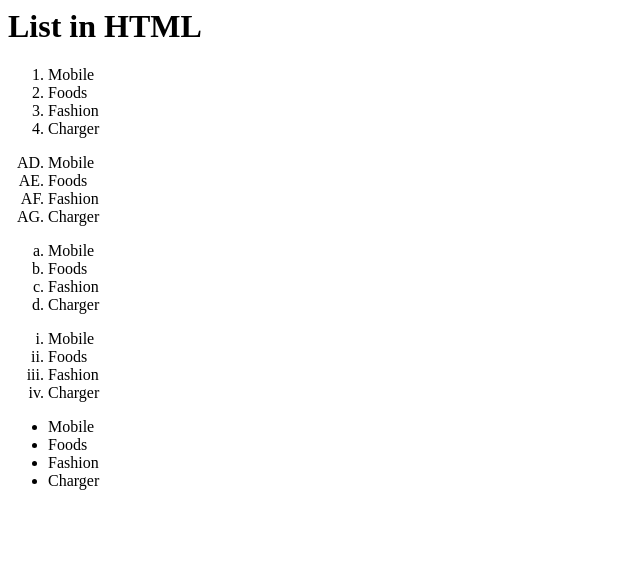
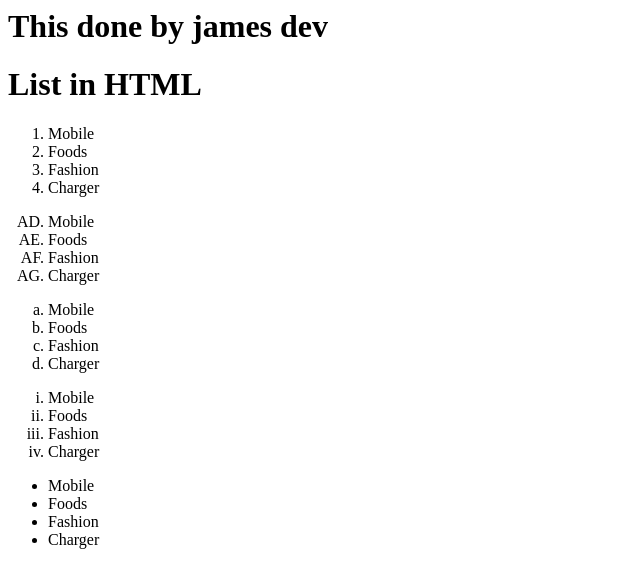
Before and after one commit to jamesjoel/testing, a plain HTML site: page list(james-dev).html in a window 1280 px wide. Shown: the whole page, without its empty margins (0-640 px from the left). Drawn offline with Linux system fonts and the light colour scheme.

Commit message:
new line added in line number 10

```diff
--- a/list(james-dev).html
+++ b/list(james-dev).html
@@ -7,6 +7,7 @@
 
     </head>
     <body>
+        <h1>This done by james dev</h1>
         <h1>List in HTML</h1>
         <ol>
             <li>Mobile</li>
```
